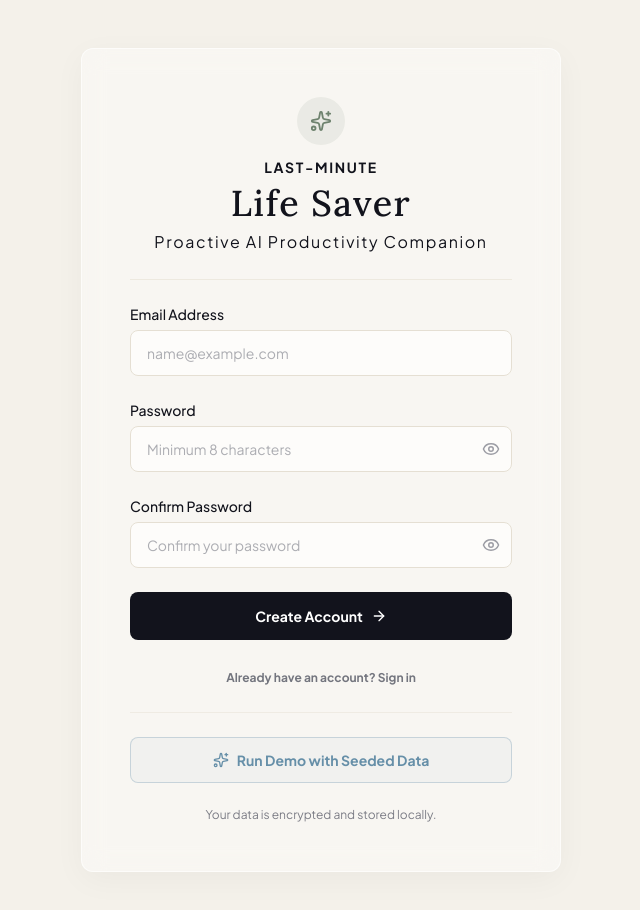
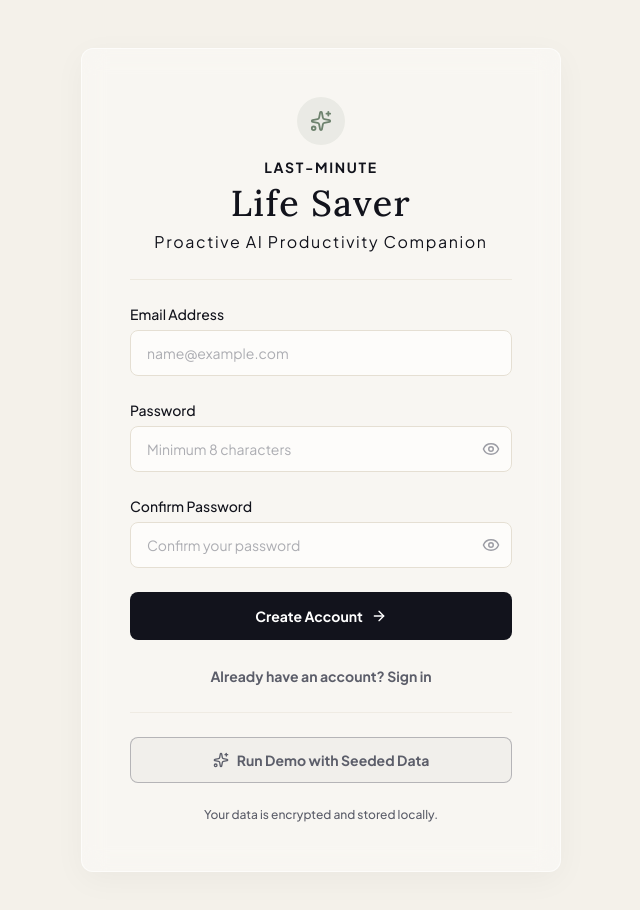
Before and after one commit to amri-03/vibe-2-ship-last-minute-lifesaver, a React (Vite) app in the folder frontend/: page / in a window 1280 px wide. Shown: the top 910 px of the page, without its empty margins (319-959 px from the left). Built offline with nearby package versions, Linux system fonts and the light colour scheme; no server answers.

Commit message:
style(frontend): increase contrast for toggle link, footer text, and dark style seed demo button

```diff
--- a/frontend/src/pages/Gateway.tsx
+++ b/frontend/src/pages/Gateway.tsx
@@ -455,7 +455,7 @@ export default function Gateway() {
           <button
             type="button"
             onClick={handleToggleState}
-            className="text-xs text-charcoal/85 hover:text-ink font-semibold font-jakarta transition-colors"
+            className="text-sm text-charcoal font-semibold font-jakarta cursor-pointer hover:text-charcoal transition-colors"
           >
             {isRegistering
               ? 'Already have an account? Sign in'
@@ -473,10 +473,10 @@ export default function Gateway() {
           disabled={submitting}
           className="
             w-full flex items-center justify-center gap-2
-            rounded-lg border border-horizon/30 bg-horizon/5 px-4 py-3
-            font-jakarta text-sm font-semibold text-horizon
+            rounded-lg border border-charcoal/40 bg-charcoal/5 px-4 py-3
+            font-jakarta text-sm font-semibold text-charcoal
             transition-all duration-300
-            hover:bg-horizon/10 hover:-translate-y-px hover:shadow-sm
+            hover:bg-charcoal/10 hover:text-ink hover:border-charcoal/75 hover:-translate-y-px hover:shadow-sm
             active:translate-y-0
             disabled:opacity-50 disabled:pointer-events-none
           "
@@ -486,7 +486,7 @@ export default function Gateway() {
         </button>
 
         {/* Footer */}
-        <p className="mt-6 text-center text-xs text-charcoal/80 font-jakarta">
+        <p className="mt-6 text-center text-xs text-charcoal font-medium font-jakarta">
           Your data is encrypted and stored locally.
         </p>
       </div>
```
